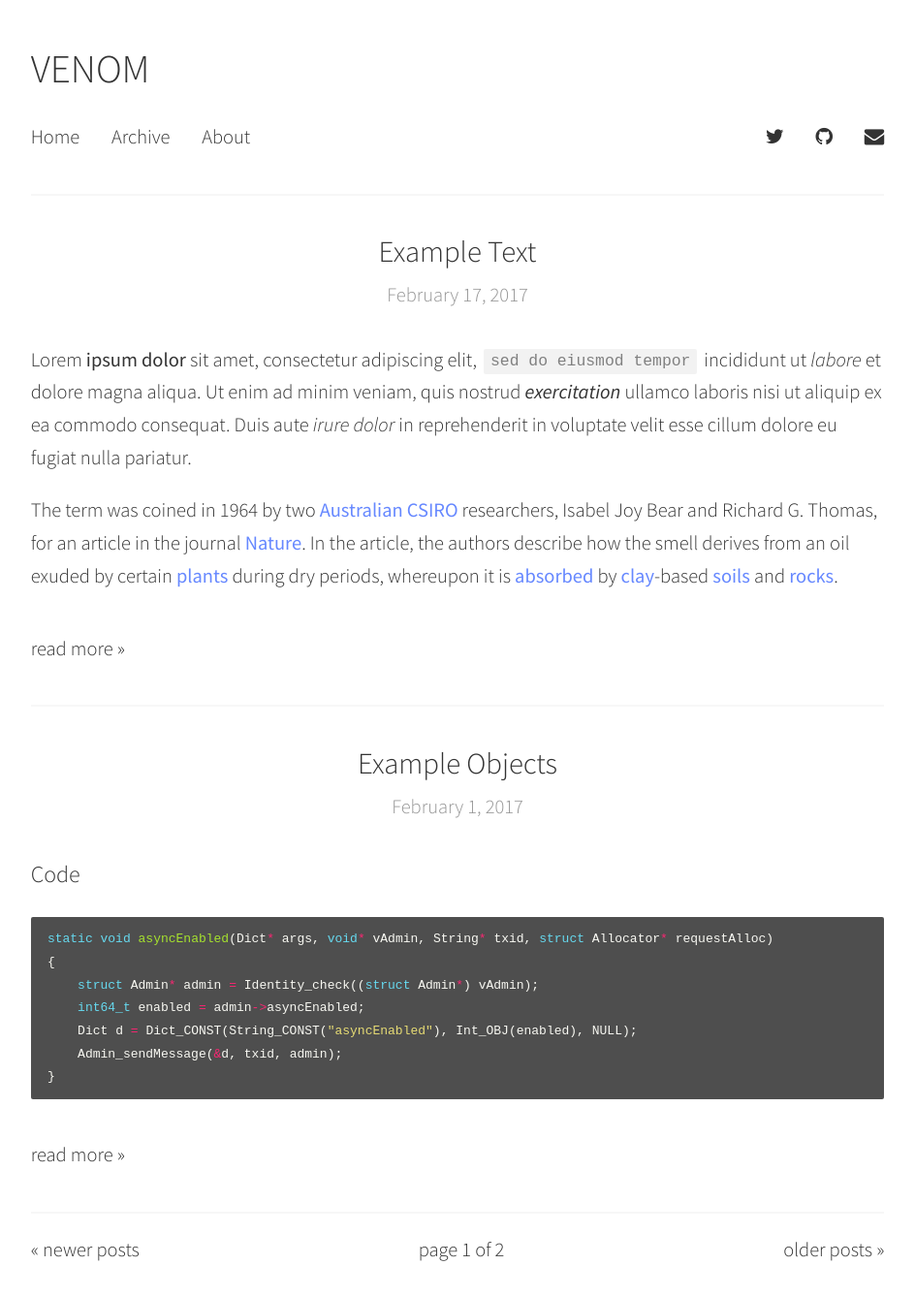
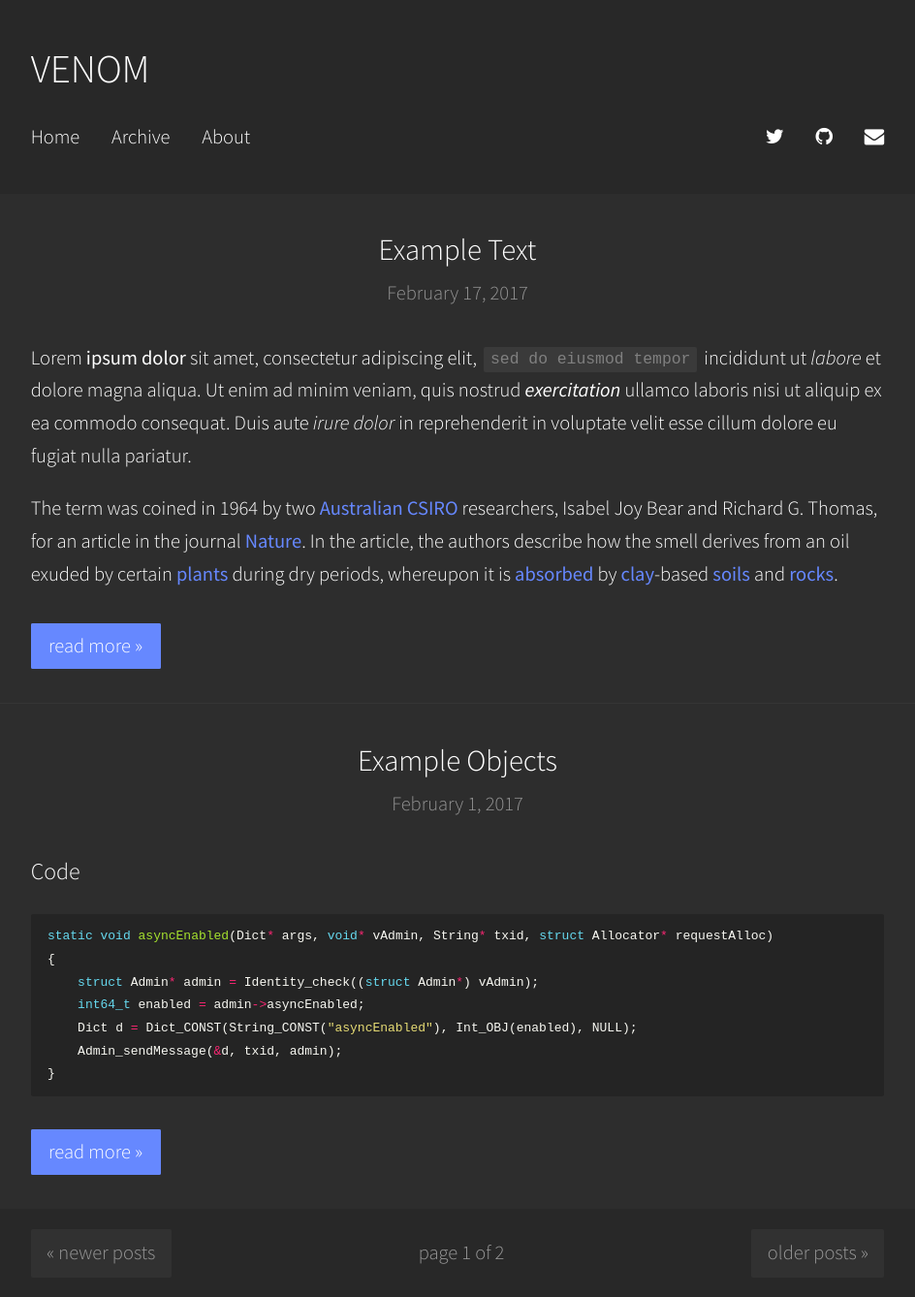
Before and after one commit to uglyvenom/uglyvenom.github.io, a Jekyll site: the page built from index.html, in a window 1280 px wide. Shown: the whole page at 97% size, without its empty margins (168-1112 px from the left). Built offline with Jekyll 4.4.1, drawn with Linux system fonts in a browser that asks for light colours; the list of posts is cut into pages by our own code.

```diff
--- a/_config.yml
+++ b/_config.yml
@@ -9,8 +9,8 @@ permalink: pretty
 excerpt_separator: "\n\n\n" # two blank lines
 
 style:
-  minimalist: true
-  dark: false
+  minimalist: false
+  dark: true
 
 navigation:
   - index.html
```
